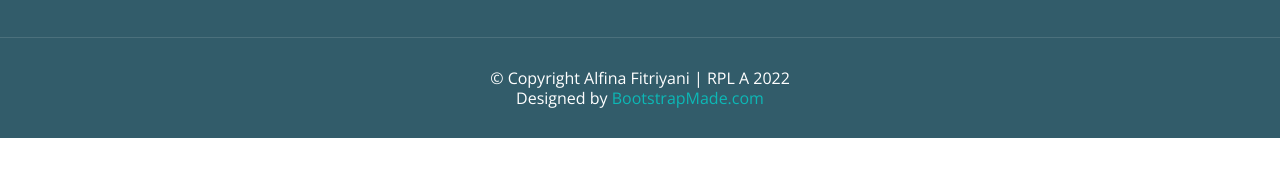
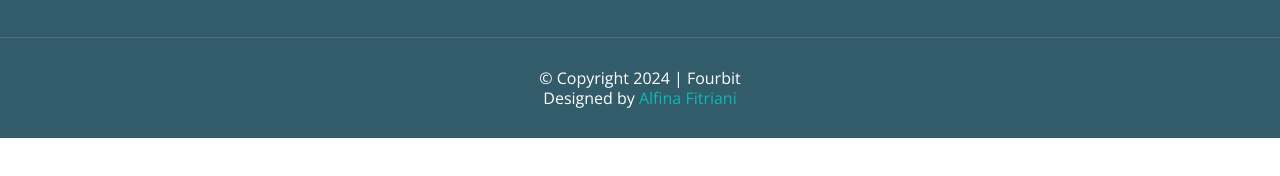
Before and after one commit to alfinafitriyani/CKD_website, a plain HTML site: page index.html in a window 1280 px wide. Shown: the part 6161-6337 px from the top of the page. Drawn offline with nearby package versions, Linux system fonts and the light colour scheme; a web font is replaced by a local one.

Commit message:
Update index.html

```diff
--- a/index.html
+++ b/index.html
@@ -674,9 +674,9 @@
       <div class="container">
         <div class="row">
           <div class="col-md-12 text-center">
-            © Copyright Alfina Fitriyani | RPL A 2022
+            © Copyright 2024 | Fourbit
             <div class="credits">
-              Designed by <a href="https://bootstrapmade.com/">BootstrapMade.com</a>
+              Designed by <a href="https://www.instagram.com/alfnayni/profilecard/?igsh=cjJtNTNwaXA4bW9n">Alfina Fitriani</a>
             </div>
           </div>
         </div>
```
